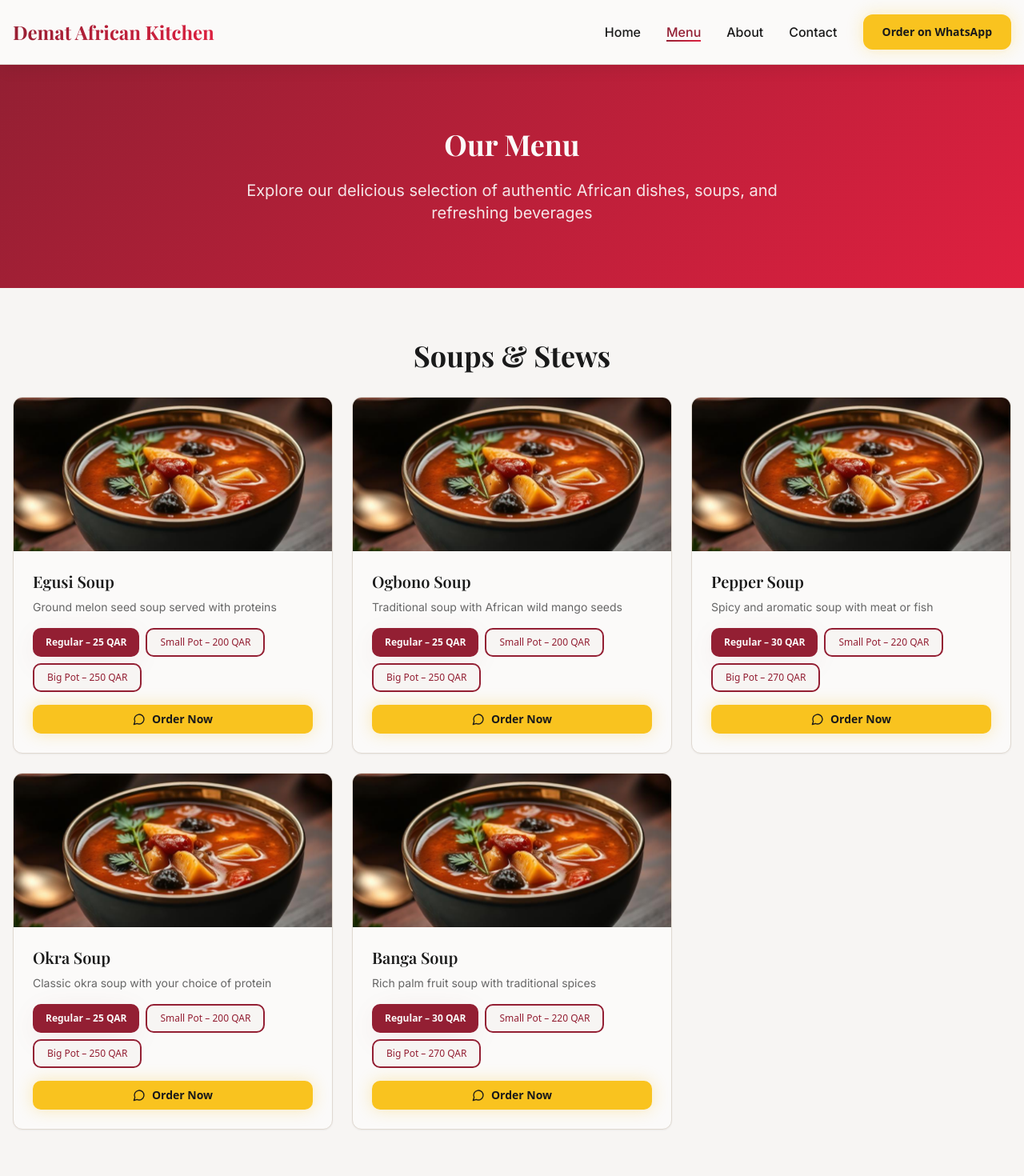
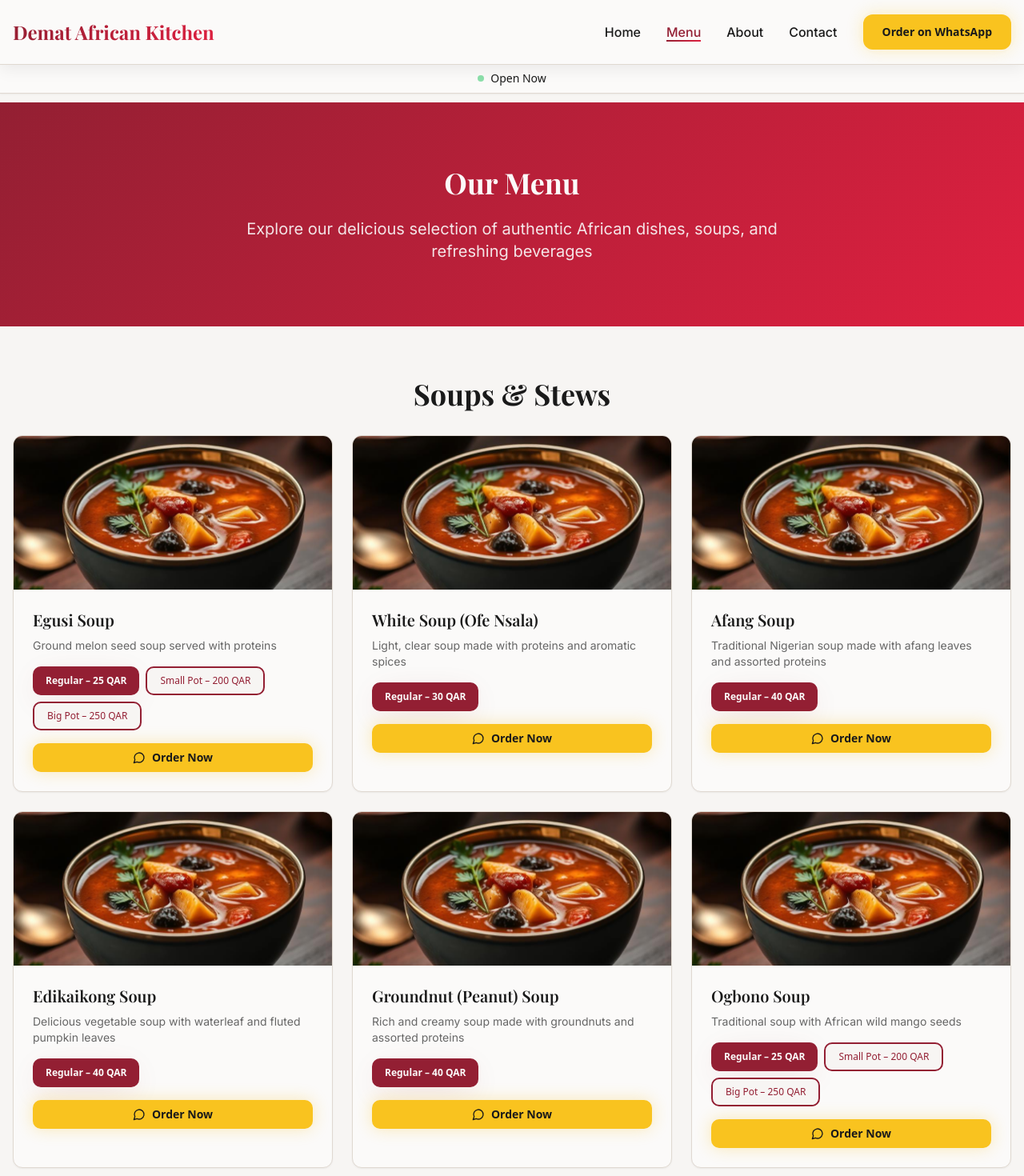
Before and after one commit to dematafrikitchen25-dot/dematkitchen, a React (Vite) app: page /menu in a window 1280 px wide. Shown: the top 1470 px of the page at 80% size. Built offline with nearby package versions, Linux system fonts and the light colour scheme; the HTML template or start-up script is replaced by a standard one.

Commit message:
Update menu and contact details

```diff
--- a/src/components/Navbar.tsx
+++ b/src/components/Navbar.tsx
@@ -1,11 +1,41 @@
-import { useState } from "react";
+import { useState, useEffect } from "react";
 import { Link, useLocation } from "react-router-dom";
 import { Menu, X } from "lucide-react";
 import { Button } from "@/components/ui/button";
+import { toZonedTime } from "date-fns-tz";
 
 const Navbar = () => {
   const [isOpen, setIsOpen] = useState(false);
+  const [isOpenNow, setIsOpenNow] = useState(false);
   const location = useLocation();
+
+  useEffect(() => {
+    const checkIfOpen = () => {
+      const qatarTime = toZonedTime(new Date(), "Asia/Qatar");
+      const day = qatarTime.getDay();
+      const hours = qatarTime.getHours();
+      const minutes = qatarTime.getMinutes();
+      const currentTime = hours + minutes / 60;
+
+      let openTime: number;
+      let closeTime: number;
+
+      if (day === 5) {
+        openTime = 12;
+        closeTime = 23;
+      } else {
+        openTime = 10;
+        closeTime = 23;
+      }
+
+      setIsOpenNow(currentTime >= openTime && currentTime < closeTime);
+    };
+
+    checkIfOpen();
+    const interval = setInterval(checkIfOpen, 60000);
+
+    return () => clearInterval(interval);
+  }, []);
 
   const navLinks = [
     { name: "Home", path: "/" },
@@ -17,8 +47,9 @@ const Navbar = () => {
   const isActive = (path: string) => location.pathname === path;
 
   return (
-    <nav className="fixed top-0 left-0 right-0 z-50 bg-card/95 backdrop-blur-md shadow-card border-b border-border">
-      <div className="container mx-auto px-4">
+    <>
+      <nav className="fixed top-0 left-0 right-0 z-50 bg-card/95 backdrop-blur-md shadow-card border-b border-border">
+        <div className="container mx-auto px-4">
         <div className="flex items-center justify-between h-20">
           {/* Logo */}
           <Link to="/" className="flex items-center space-x-2 group">
@@ -44,7 +75,7 @@ const Navbar = () => {
             ))}
             <Button variant="order" size="default" asChild>
               <a
-                href="https://wa.me/97400000000"
+                href="https://wa.me/97471962487"
                 target="_blank"
                 rel="noopener noreferrer"
               >
@@ -82,7 +113,7 @@ const Navbar = () => {
               ))}
               <Button variant="order" size="default" className="w-full" asChild>
                 <a
-                  href="https://wa.me/97400000000"
+                  href="https://wa.me/97471962487"
                   target="_blank"
                   rel="noopener noreferrer"
                 >
@@ -94,6 +125,17 @@ const Navbar = () => {
         )}
       </div>
     </nav>
+
+    {/* Open/Closed Indicator */}
+    <div className="fixed top-20 left-0 right-0 z-40 bg-card border-b border-border shadow-sm">
+      <div className="container mx-auto px-4 py-2 flex items-center justify-center gap-2">
+        <div className={`w-2 h-2 rounded-full ${isOpenNow ? 'bg-green-500 animate-pulse' : 'bg-red-500'}`} />
+        <span className="text-sm font-medium text-foreground">
+          {isOpenNow ? 'Open Now' : 'Closed Now'}
+        </span>
+      </div>
+    </div>
+    </>
   );
 };
 
--- a/src/pages/Menu.tsx
+++ b/src/pages/Menu.tsx
@@ -22,6 +22,30 @@ const Menu = () => {
             { name: "Small Pot", price: "200 QAR" },
             { name: "Big Pot", price: "250 QAR" },
           ],
+        },
+        {
+          name: "White Soup (Ofe Nsala)",
+          description: "Light, clear soup made with proteins and aromatic spices",
+          image: soupDish,
+          variations: [{ name: "Regular", price: "30 QAR" }],
+        },
+        {
+          name: "Afang Soup",
+          description: "Traditional Nigerian soup made with afang leaves and assorted proteins",
+          image: soupDish,
+          variations: [{ name: "Regular", price: "40 QAR" }],
+        },
+        {
+          name: "Edikaikong Soup",
+          description: "Delicious vegetable soup with waterleaf and fluted pumpkin leaves",
+          image: soupDish,
+          variations: [{ name: "Regular", price: "40 QAR" }],
+        },
+        {
+          name: "Groundnut (Peanut) Soup",
+          description: "Rich and creamy soup made with groundnuts and assorted proteins",
+          image: soupDish,
+          variations: [{ name: "Regular", price: "40 QAR" }],
         },
         {
           name: "Ogbono Soup",
@@ -62,6 +86,30 @@ const Menu = () => {
             { name: "Small Pot", price: "220 QAR" },
             { name: "Big Pot", price: "270 QAR" },
           ],
+        },
+        {
+          name: "Plantain Porridge",
+          description: "Plantain cooked with palm oil, spices, and vegetables",
+          image: soupDish,
+          variations: [{ name: "Regular", price: "31 QAR" }],
+        },
+        {
+          name: "Ogbono & Egusi Mix",
+          description: "Combination of ground ogbono and egusi with meat or fish",
+          image: soupDish,
+          variations: [{ name: "Regular", price: "30 QAR" }],
+        },
+        {
+          name: "Black Soup",
+          description: "Thick herbal soup made with assorted meats and native spices",
+          image: soupDish,
+          variations: [{ name: "Regular", price: "20 QAR" }],
+        },
+        {
+          name: "Stew with Beef",
+          description: "Tomato-based Nigerian stew cooked with beef and spices",
+          image: soupDish,
+          variations: [{ name: "Regular", price: "28 QAR" }],
         },
       ],
     },
@@ -389,6 +437,53 @@ const Menu = () => {
       ],
     },
     {
+      category: "Smoothies & Exotic Mixes",
+      items: [
+        {
+          name: "Pineapple + Mango + Passionfruit",
+          description: "Exotic tropical blend with three premium fruits",
+          image: juice,
+          variations: [{ name: "Regular", price: "18 QAR" }],
+        },
+        {
+          name: "Orange + Mango + Pineapple",
+          description: "Triple tropical fruit smoothie with rich flavors",
+          image: juice,
+          variations: [{ name: "Regular", price: "18 QAR" }],
+        },
+        {
+          name: "Watermelon + Pineapple + Mint",
+          description: "Refreshing smoothie with cooling mint finish",
+          image: juice,
+          variations: [{ name: "Regular", price: "18 QAR" }],
+        },
+        {
+          name: "Coconut Water + Pineapple + Lemon",
+          description: "Hydrating coconut water blend with tropical fruits",
+          image: juice,
+          variations: [{ name: "Regular", price: "18 QAR" }],
+        },
+        {
+          name: "Papaya + Pineapple + Orange",
+          description: "Vitamin-rich tropical smoothie with papaya goodness",
+          image: juice,
+          variations: [{ name: "Regular", price: "18 QAR" }],
+        },
+        {
+          name: "Banana + Mango + Pineapple",
+          description: "Creamy and sweet tropical fruit smoothie blend",
+          image: juice,
+          variations: [{ name: "Regular", price: "18 QAR" }],
+        },
+        {
+          name: "Pineapple + Guava + Orange",
+          description: "Exotic smoothie with unique guava flavor profile",
+          image: juice,
+          variations: [{ name: "Regular", price: "18 QAR" }],
+        },
+      ],
+    },
+    {
       category: "Fresh Juice Mixes",
       items: [
         {
@@ -435,7 +530,7 @@ const Menu = () => {
   ];
 
   return (
-    <div className="min-h-screen pt-20">
+    <div className="min-h-screen pt-32">
       {/* Hero Section */}
       <section className="bg-gradient-primary py-20">
         <div className="container mx-auto px-4 text-center">
@@ -512,7 +607,7 @@ const Menu = () => {
                           {/* Order Now Button */}
                           <Button variant="order" size="sm" asChild className="w-full">
                             <a
-                              href={`https://wa.me/97400000000?text=Hi! I'd like to order: ${item.name} (${selectedVariation.name}) - ${selectedVariation.price}`}
+                              href={`https://wa.me/97471962487?text=Hi! I'd like to order: ${encodeURIComponent(item.name)} (${encodeURIComponent(selectedVariation.name)}) - ${encodeURIComponent(selectedVariation.price)}`}
                               target="_blank"
                               rel="noopener noreferrer"
                               className="flex items-center gap-2 justify-center"
@@ -543,7 +638,7 @@ const Menu = () => {
           </p>
           <Button variant="order" size="lg" asChild>
             <a
-              href="https://wa.me/97400000000"
+              href="https://wa.me/97471962487"
               target="_blank"
               rel="noopener noreferrer"
               className="flex items-center gap-2 mx-auto"
```
